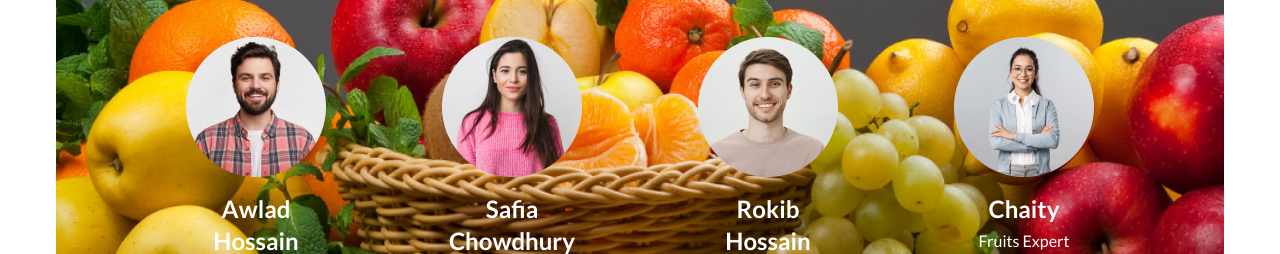
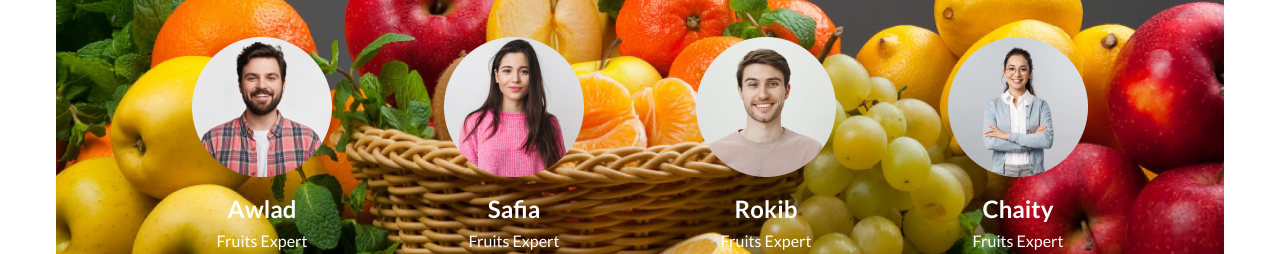
Before and after one commit to Muhammad-Emon1/My-B8A3-Fruit-Brust-Assingment, a plain HTML site: page index.html in a window 1280 px wide. Shown: the part 2311-2565 px from the top of the page. Drawn offline with nearby package versions, Linux system fonts and the light colour scheme.

Commit message:
my second commit

```diff
--- a/index.html
+++ b/index.html
@@ -5,7 +5,7 @@
   <meta charset="UTF-8" />
   <meta name="viewport" content="width=device-width, initial-scale=1.0" />
   <title>Fruit Burst</title>
-  <link rel="icon" type="image/x-icon" href="/images/logo.png" />
+  <link rel="icon" type="image/x-icon" href="./images/logo.png" />
   <link href="https://cdn.jsdelivr.net/npm/daisyui@3.5.0/dist/full.css" rel="stylesheet" type="text/css" />
   <link rel="preconnect" href="https://fonts.googleapis.com" />
   <link rel="preconnect" href="https://fonts.gstatic.com" crossorigin />
@@ -484,7 +484,7 @@
           <div class="grid grid-cols-1 md:grid-cols-2 lg:grid-cols-4 gap-5 md:gap-20 lg:gap-28 pb-10 md:pb-0">
             <div class="flex flex-col items-center">
               <img src="./images/member1.png" alt="">
-              <h1 class="text-2xl font-bold mt-4">Awlad Hossain</h1>
+              <h1 class="text-2xl font-bold mt-4">Awlad</h1>
               <p class="font-medium my-1">Fruits Expert</p>
               <div class="flex gap-1">
                 <div class="bg-primary flex w-10 h-10 justify-center items-center rounded-full">
@@ -500,7 +500,7 @@
             </div>
             <div class="flex flex-col items-center">
               <img src="./images/member2.png" alt="">
-              <h1 class="text-2xl font-bold mt-4">Safia Chowdhury</h1>
+              <h1 class="text-2xl font-bold mt-4">Safia</h1>
               <p class="font-medium my-1">Fruits Expert</p>
               <div class="flex gap-1">
                 <div class="bg-primary flex w-10 h-10 justify-center items-center rounded-full">
@@ -516,7 +516,7 @@
             </div>
             <div class="flex flex-col items-center">
               <img src="./images/member3.png" alt="">
-              <h1 class="text-2xl font-bold mt-4">Rokib Hossain</h1>
+              <h1 class="text-2xl font-bold mt-4">Rokib </h1>
               <p class="font-medium my-1">Fruits Expert</p>
               <div class="flex gap-1">
                 <div class="bg-primary flex w-10 h-10 justify-center items-center rounded-full">
```
